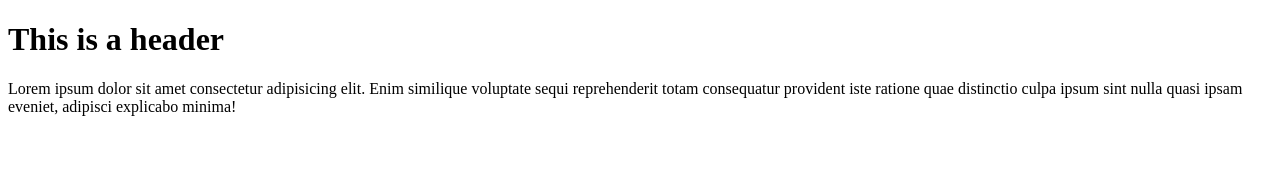
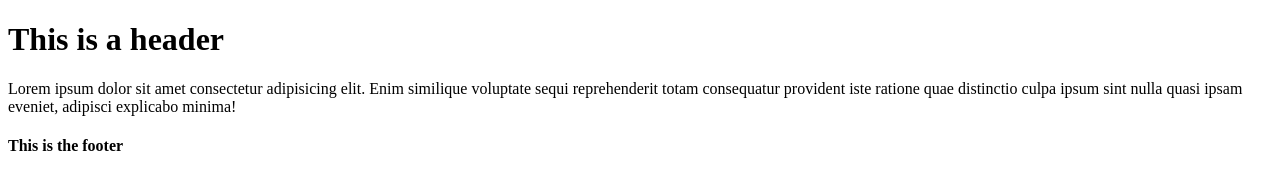
Before and after one commit to brucevanhorn2/git-init-sample, a plain HTML site: page index.html in a window 1280 px wide. Drawn offline with Linux system fonts and the light colour scheme.

Commit message:
added footer to index.html

```diff
--- a/index.html
+++ b/index.html
@@ -13,5 +13,8 @@
     <p>
         Lorem ipsum dolor sit amet consectetur adipisicing elit. Enim similique voluptate sequi reprehenderit totam consequatur provident iste ratione quae distinctio culpa ipsum sint nulla quasi ipsam eveniet, adipisci explicabo minima!
     </p>
+    <footer>
+        <h4>This is the footer</h4>
+    </footer>
 </body>
 </html>
```
